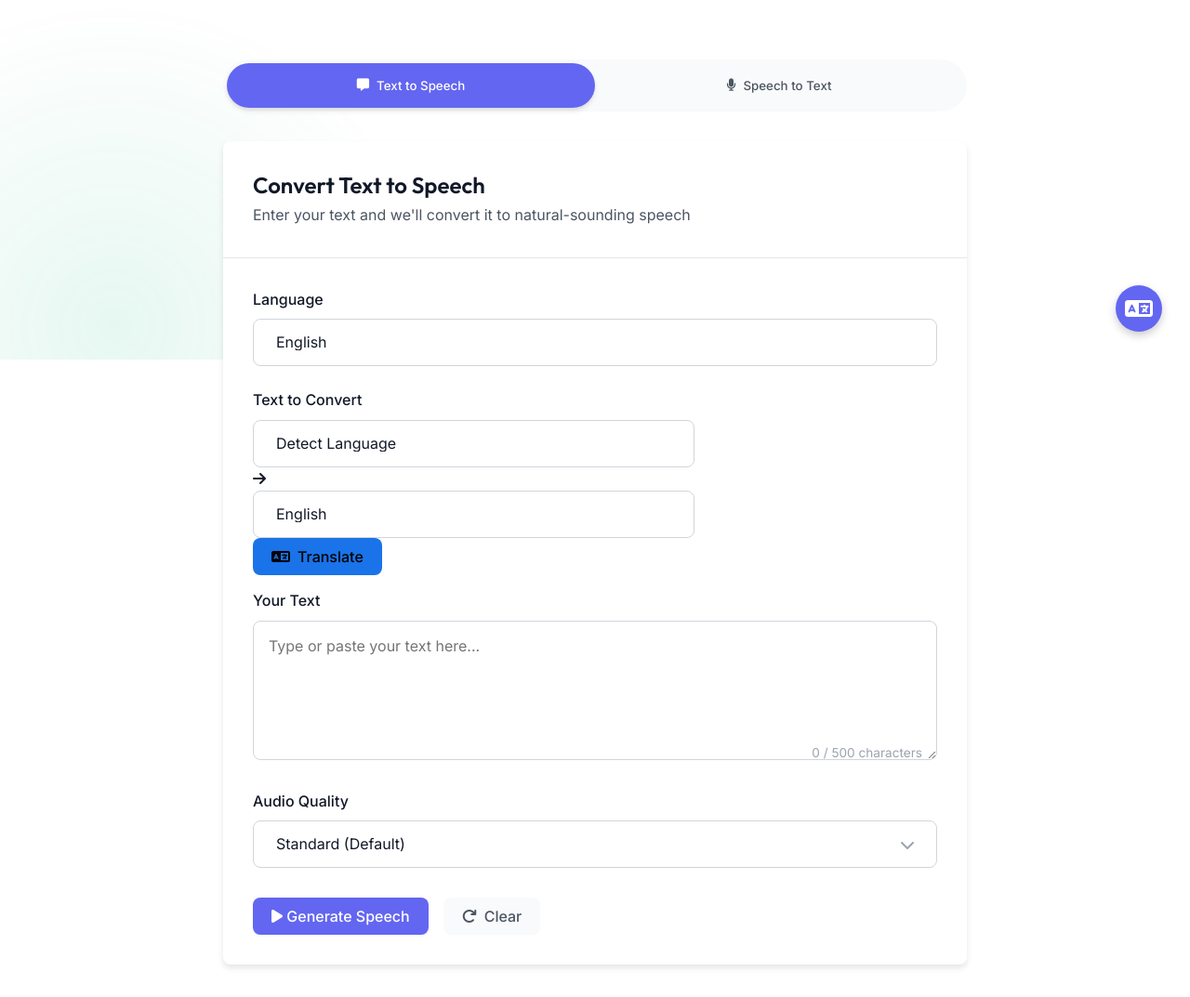
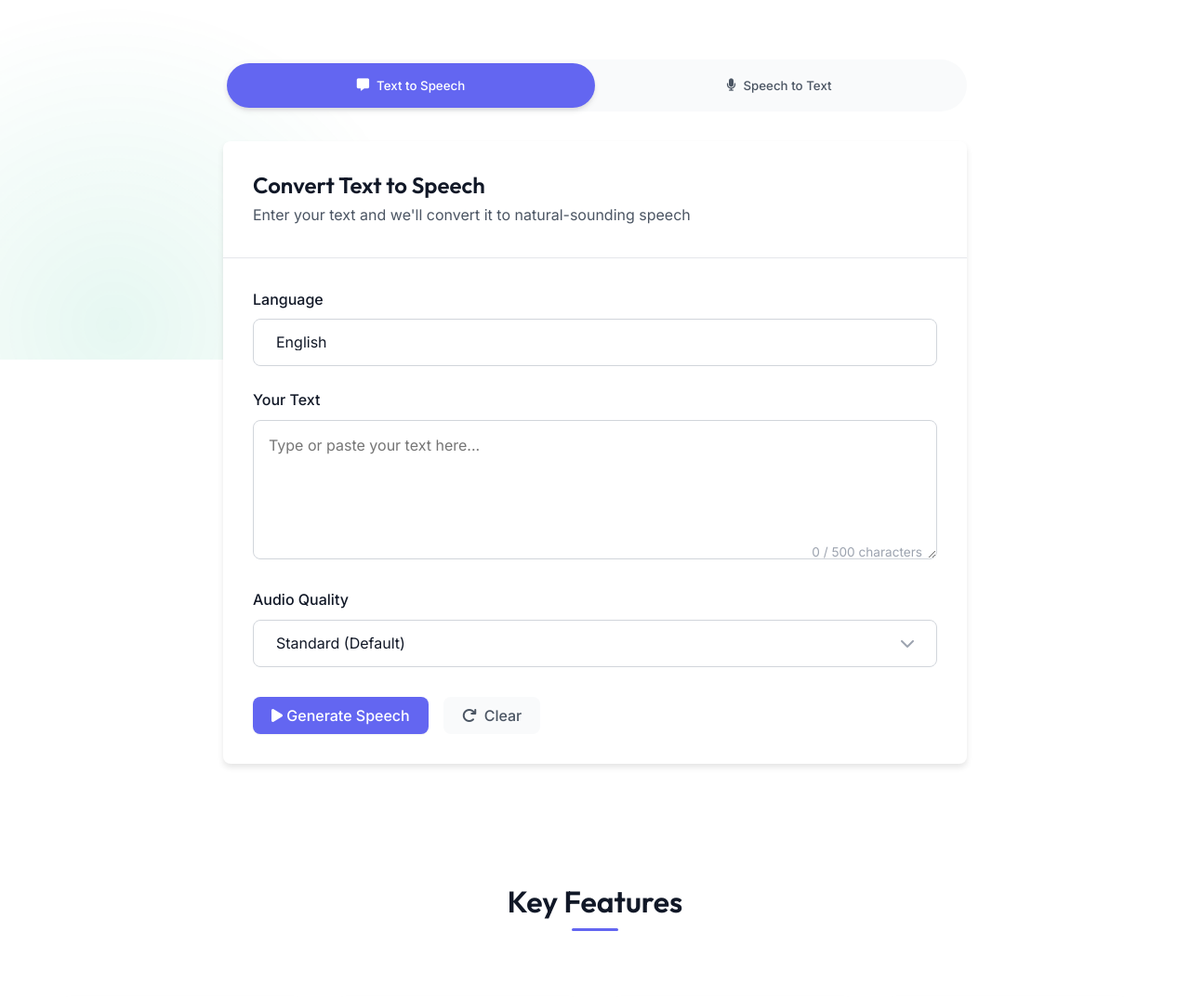
Before and after one commit to robeey13/tts-stt-website, a Flask app: page / in a window 1280 px wide. Shown: the part 413-1486 px from the top of the page at 93% size. Run offline with Flask 2, Linux system fonts and the light colour scheme.

Commit message:
no translate

```diff
--- a/templates/index.html
+++ b/templates/index.html
@@ -1,3 +1,4 @@
+
 <!DOCTYPE html>
 <html lang="en">
 <head>
@@ -73,45 +74,6 @@
                                         <option value="es">Spanish (Español)</option>
                                         <option value="it">Italian (Italiano)</option>
                                     </select>
-                                </div>
-
-                                <div class="translator-controls mb-3">
-                                    <div class="d-flex align-items-center justify-content-between">
-                                        <label for="text-input">Text to Convert</label>
-                                        <div class="translator-buttons">
-                                            <div class="input-group">
-                                                <select id="translate-from" class="form-select form-select-sm">
-                                                    <option value="auto">Detect Language</option>
-                                                    <option value="en">English</option>
-                                                    <option value="hu">Hungarian</option>
-                                                    <option value="de">German</option>
-                                                    <option value="fr">French</option>
-                                                    <option value="es">Spanish</option>
-                                                    <option value="it">Italian</option>
-                                                    <option value="pl">Polish</option>
-                                                    <option value="ru">Russian</option>
-                                                    <option value="zh">Chinese</option>
-                                                    <option value="ja">Japanese</option>
-                                                </select>
-                                                <span class="input-group-text"><i class="fas fa-arrow-right"></i></span>
-                                                <select id="translate-to" class="form-select form-select-sm">
-                                                    <option value="en" selected>English</option>
-                                                    <option value="hu">Hungarian</option>
-                                                    <option value="de">German</option>
-                                                    <option value="fr">French</option>
-                                                    <option value="es">Spanish</option>
-                                                    <option value="it">Italian</option>
-                                                    <option value="pl">Polish</option>
-                                                    <option value="ru">Russian</option>
-                                                    <option value="zh">Chinese</option>
-                                                    <option value="ja">Japanese</option>
-                                                </select>
-                                                <button id="translate-btn" class="btn btn-primary btn-sm">
-                                                    <i class="fas fa-language"></i> Translate
-                                                </button>
-                                            </div>
-                                        </div>
-                                    </div>
                                 </div>
 
                                 <div class="form-group">
@@ -307,34 +269,6 @@
         </footer>
     </div>
 
-    <div class="translator-widget">
-        <button class="translator-toggle" id="translator-toggle">
-            <i class="fas fa-language"></i>
-        </button>
-        <div class="translator-dropdown" id="translator-dropdown">
-            <div class="translator-header">
-                <h4>Translate Page</h4>
-                <button class="translator-close" id="translator-close">
-                    <i class="fas fa-times"></i>
-                </button>
-            </div>
-            <div class="translator-languages">
-                <button class="translator-lang-btn" data-lang="en">English</button>
-                <button class="translator-lang-btn" data-lang="hu">Magyar</button>
-                <button class="translator-lang-btn" data-lang="de">Deutsch</button>
-                <button class="translator-lang-btn" data-lang="fr">Français</button>
-                <button class="translator-lang-btn" data-lang="es">Español</button>
-                <button class="translator-lang-btn" data-lang="it">Italiano</button>
-                <button class="translator-lang-btn" data-lang="pl">Polski</button>
-                <button class="translator-lang-btn" data-lang="ru">Русский</button>
-                <button class="translator-lang-btn" data-lang="zh">中文</button>
-                <button class="translator-lang-btn" data-lang="ja">日本語</button>
-            </div>
-        </div>
-    </div>
-
-    <div id="google_translate_element" style="display: none;"></div>
-
     <script src="{{ url_for('static', filename='js/script.js') }}"></script>
 </body>
 </html>
```
Also changed, not shown: 1 other file.
